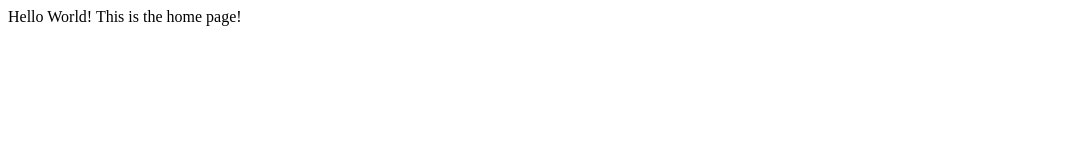
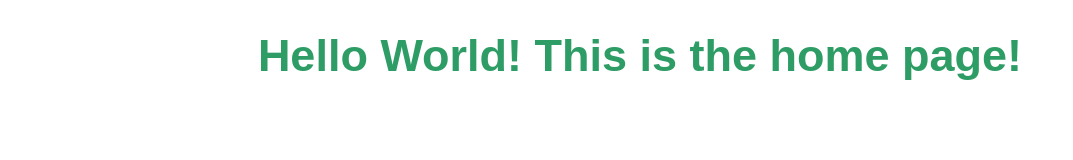
Before and after one commit to michaelsyap/html5-dev-build-tool-webpack-tutorial, a website built with webpack: page part-2-css/src/pages/index/index.html in a window 1280 px wide. Shown: the whole page, without its empty margins (0-1073 px from the left). Built offline with nearby package versions, Linux system fonts and the light colour scheme.

Commit message:
Add installing CSS section

```diff
--- a/part-2-css/package.json
+++ b/part-2-css/package.json
@@ -12,8 +12,10 @@
     "@babel/core": "^7.12.10",
     "@babel/preset-env": "^7.12.11",
     "babel-loader": "^8.2.2",
+    "css-loader": "^5.0.1",
     "express": "^4.17.1",
     "html-webpack-plugin": "^4.5.1",
+    "style-loader": "^2.0.0",
     "webpack": "^5.12.3",
     "webpack-dev-middleware": "^4.0.2"
   },
--- /dev/null
+++ b/part-2-css/src/pages/index/index.css
@@ -0,0 +1,6 @@
+.greeting {
+  font-size: 45px;
+  font-family: Arial, Helvetica, sans-serif;
+  color: rgb(45, 156, 101);
+  text-align: center;
+}
--- a/part-2-css/src/pages/index/index.html
+++ b/part-2-css/src/pages/index/index.html
@@ -10,7 +10,9 @@
     <%= htmlWebpackPlugin.tags.headTags %>
   </head>
   <body class="home">
-    Hello World! This is the home page!
+    <h1 class="greeting">
+      Hello World! This is the home page!
+    </h1>
 
     <!-- This is where the JS tags go from the output of the chunks defined in "new HTMLWebpackPlugin" -->
     <%= htmlWebpackPlugin.tags.bodyTags %>
--- a/part-2-css/src/pages/index/index.js
+++ b/part-2-css/src/pages/index/index.js
@@ -0,0 +1 @@
+import './index.css'
--- a/part-2-css/webpack.config.js
+++ b/part-2-css/webpack.config.js
@@ -17,7 +17,14 @@ module.exports = {
             presets: ['@babel/preset-env']
           }
         }
-      }
+      },
+      {
+        test: /\.css$/,
+        use: [
+          'style-loader',
+          'css-loader',
+        ]
+      },
     ]
   },
   devtool: 'inline-source-map',
```
Also changed, not shown: 1 other file.
